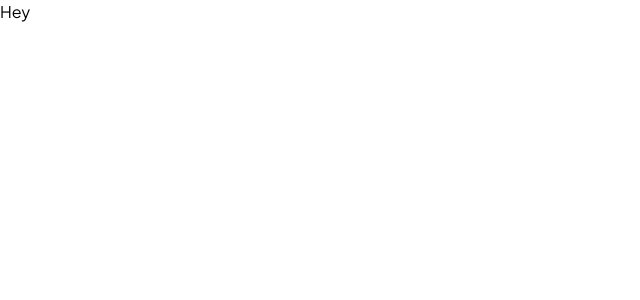
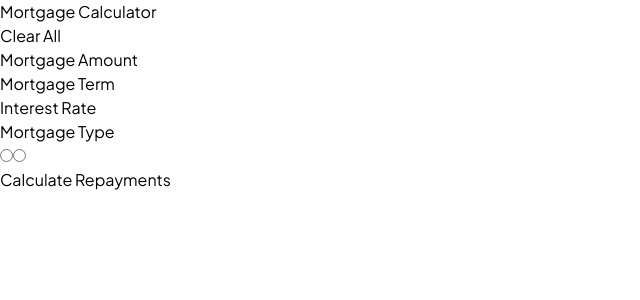
Before and after one commit to 7savv7/frontendmentor, a React (Vite) app in the folder junior/mortgage-repayment-calculator/: page / in a window 1280 px wide. Shown: the top 300 px of the page, without its empty margins (0-640 px from the left). Built offline with nearby package versions, Linux system fonts and the light colour scheme; a web font is replaced by a local one.

Commit message:
[mortgage-repayment-calculator]: Add input section content

```diff
--- a/junior/mortgage-repayment-calculator/src/App.tsx
+++ b/junior/mortgage-repayment-calculator/src/App.tsx
@@ -1,5 +1,38 @@
 function App() {
-  return <div>Hey</div>;
+  return (
+    <div className="min-h-svh lg:min-h-screen">
+      <div>
+        <div>
+          <h1>Mortgage Calculator</h1>
+          <button type="button">Clear All</button>
+        </div>
+
+        <div>
+          <label htmlFor="">Mortgage Amount</label>
+          <input type="text" />
+        </div>
+
+        <div>
+          <label htmlFor="">Mortgage Term</label>
+          <input type="text" />
+        </div>
+
+        <div>
+          <label htmlFor="">Interest Rate</label>
+          <input type="text" />
+        </div>
+
+        <div>
+          <p>Mortgage Type</p>
+
+          <input type="radio" value="Repayment" name="type" />
+          <input type="radio" value="Interest Only" name="type" />
+        </div>
+
+        <button type="button">Calculate Repayments</button>
+      </div>
+    </div>
+  );
 }
 
 export default App;
```
